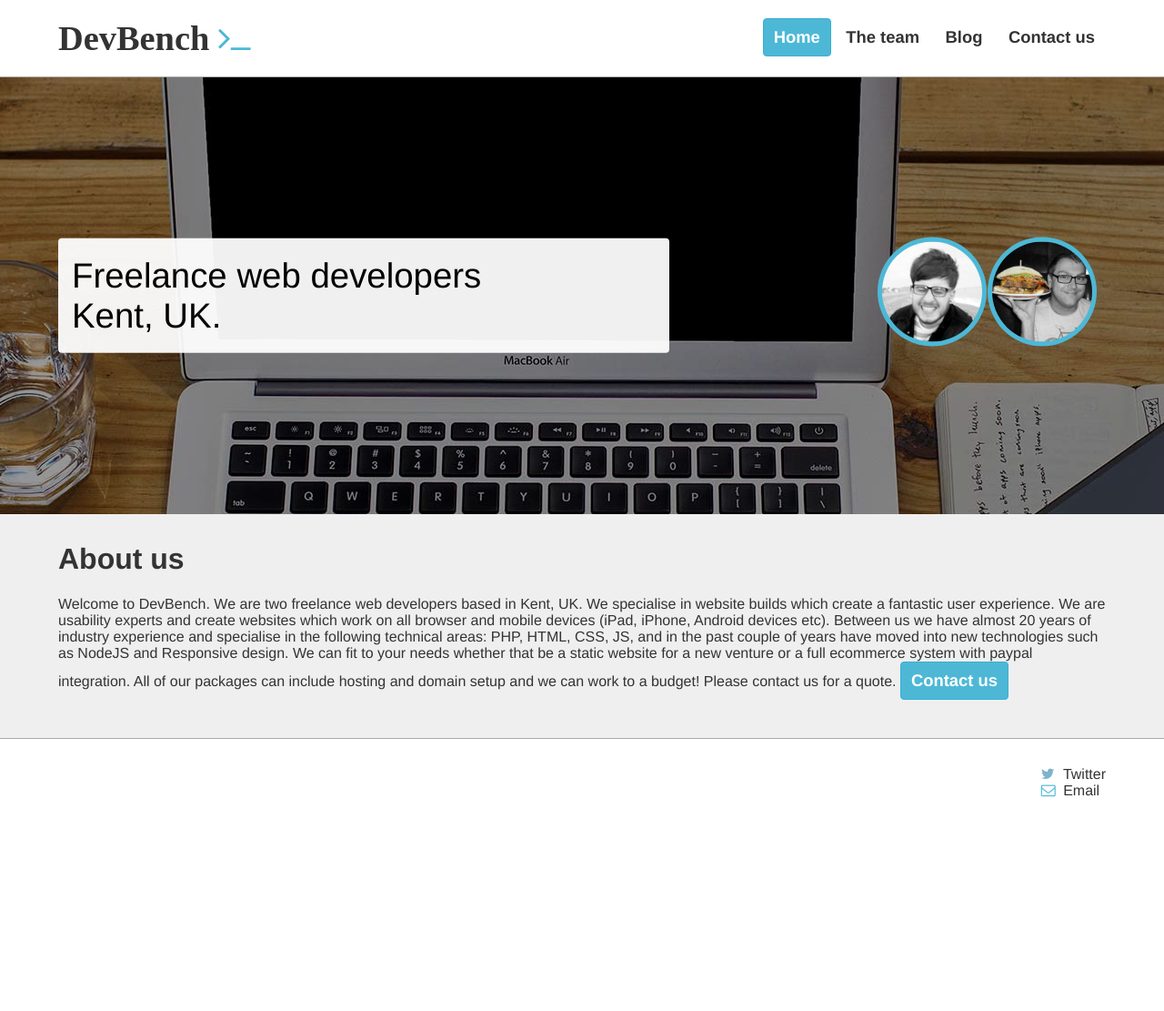
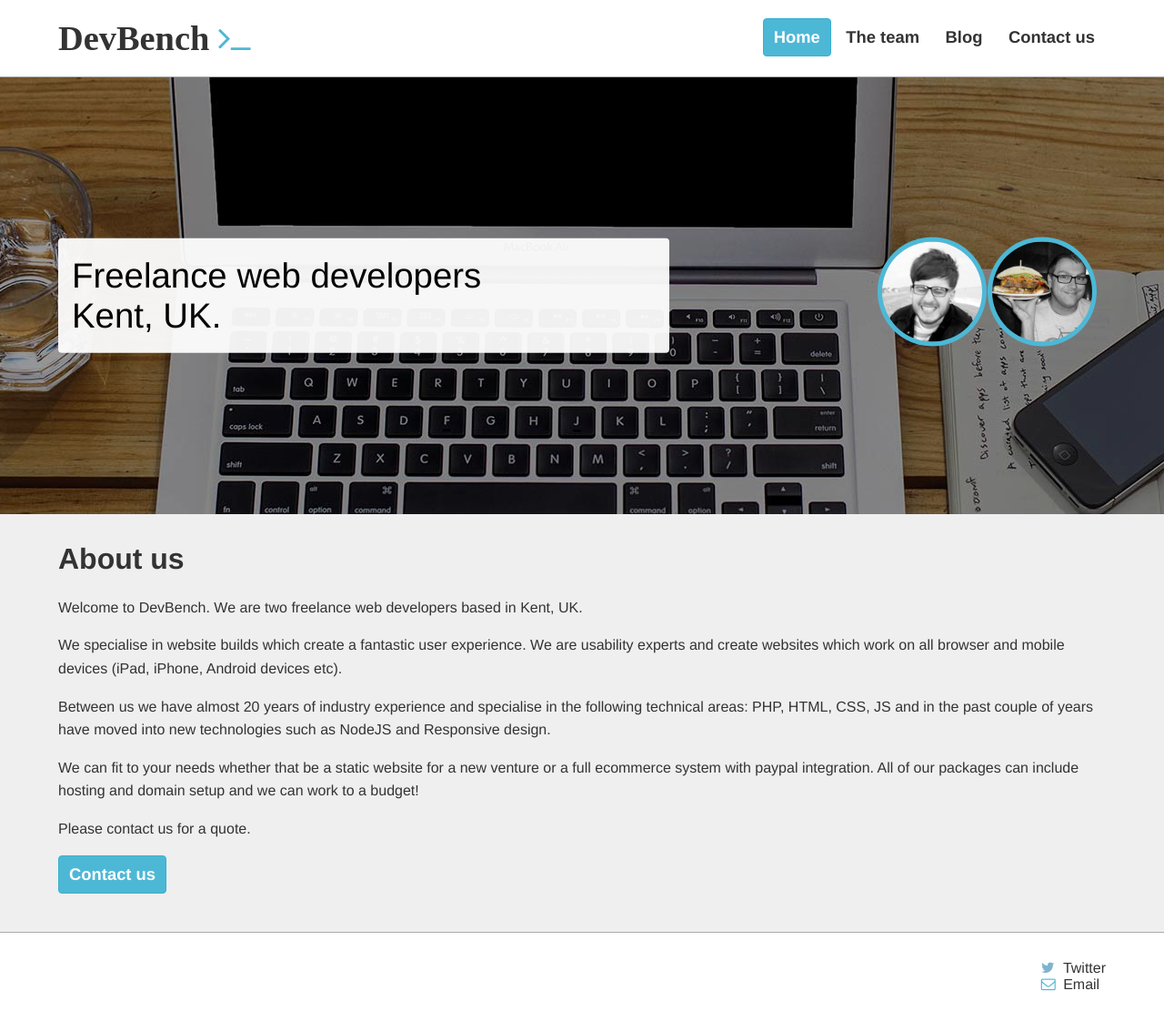
Before and after one commit to devbench/devbench.github.io, a Jekyll site: the page built from index.html, in a window 1280 px wide. Shown: the whole page at 91% size. Built offline with Jekyll 4.4.1, drawn with Linux system fonts in a browser that asks for light colours; nearby versions of some CDN libraries; some web fonts are replaced; before the commit the page ends 900 px from its top, so only the background shows below that.

```diff
--- a/index.html
+++ b/index.html
@@ -7,14 +7,10 @@ weight: 1
 ---
 
 <h1>About us</h1>
-Welcome to DevBench. We are two freelance web developers based in Kent, UK.
-
-We specialise in website builds which create a fantastic user experience. We are usability experts and create websites which work on all browser and mobile devices (iPad, iPhone, Android devices etc).
-
-Between us we have almost 20 years of industry experience and specialise in the following technical areas: PHP, HTML, CSS, JS, and in the past couple of years have moved into new technologies such as NodeJS and Responsive design.
-
-We can fit to your needs whether that be a static website for a new venture or a full ecommerce system with paypal integration. All of our packages can include hosting and domain setup and we can work to a budget!
-
-Please contact us for a quote.
+<p>Welcome to DevBench. We are two freelance web developers based in Kent, UK.</p>
+<p>We specialise in website builds which create a fantastic user experience. We are usability experts and create websites which work on all browser and mobile devices (iPad, iPhone, Android devices etc).</p>
+<p>Between us we have almost 20 years of industry experience and specialise in the following technical areas: PHP, HTML, CSS, JS and in the past couple of years have moved into new technologies such as NodeJS and Responsive design.</p>
+<p>We can fit to your needs whether that be a static website for a new venture or a full ecommerce system with paypal integration. All of our packages can include hosting and domain setup and we can work to a budget!</p>
+<p>Please contact us for a quote.</p>
 
 <a href="contact" class="button-primary button-inline">Contact us</a>
```
